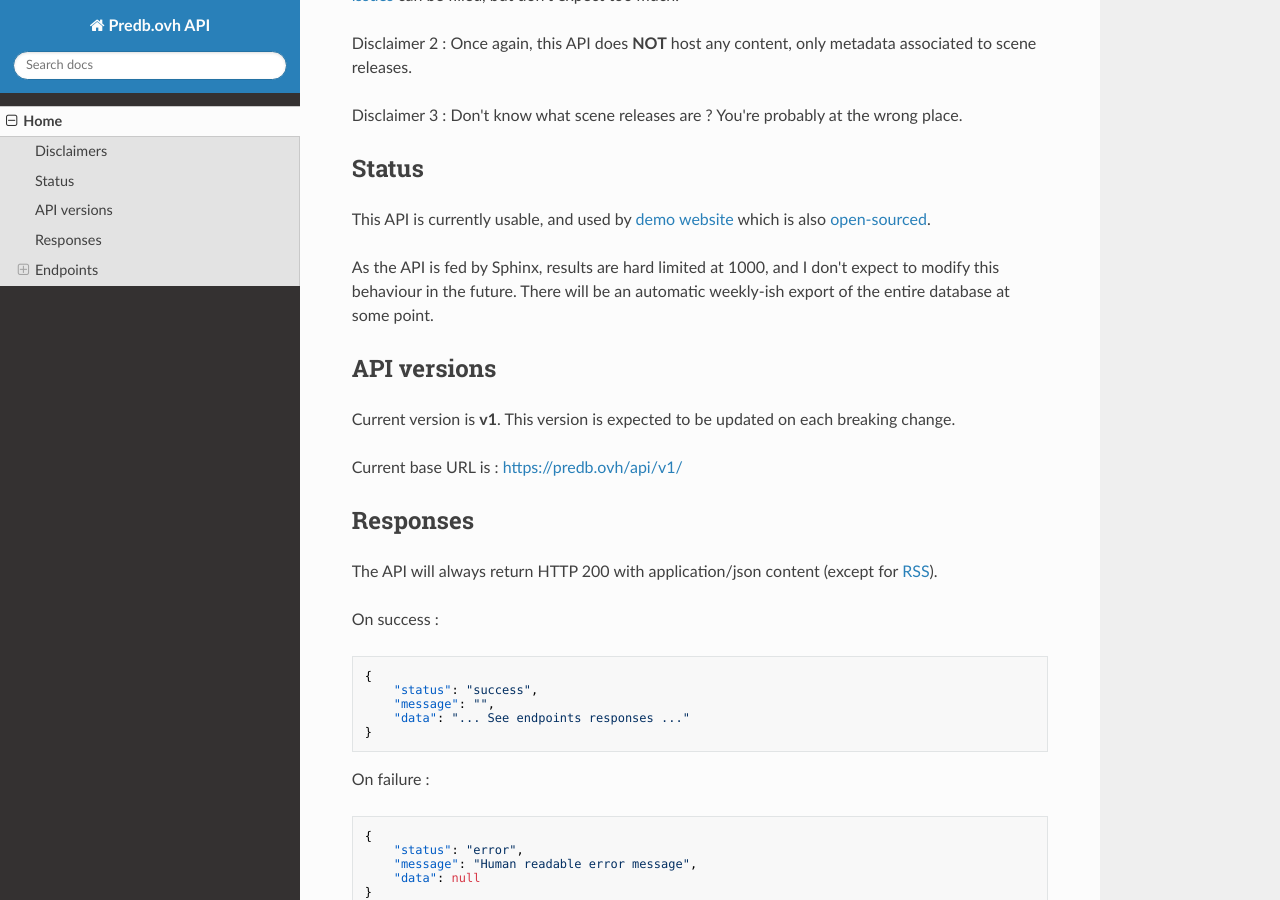
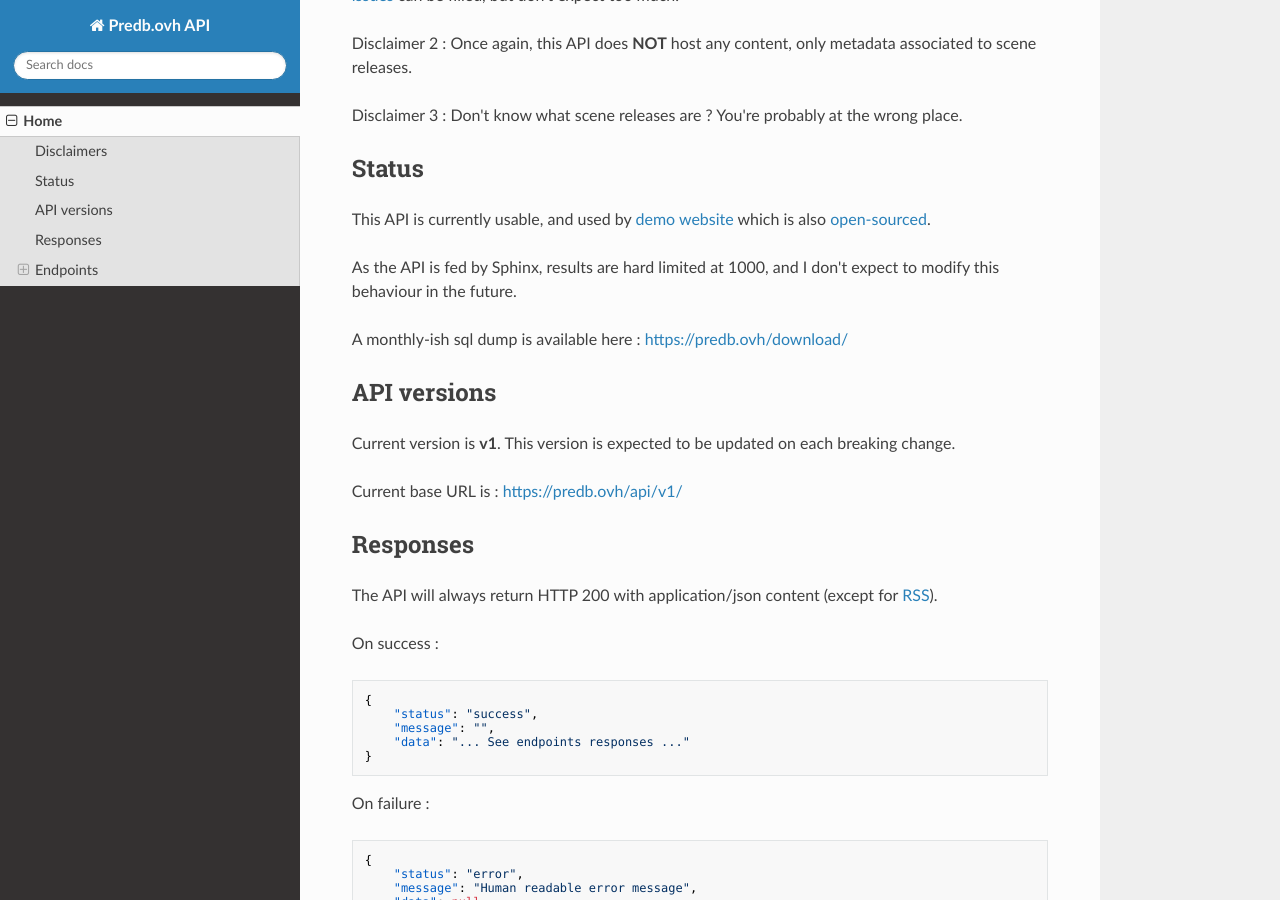
Before and after one commit to predbdotovh/pre-api, an MkDocs documentation site: the page built from docs/index.md, in a window 1280 px wide and 900 px high, scrolled down 352 px. Built offline with MkDocs 1.6.1, drawn with Linux system fonts in a browser that asks for light colours; nearby versions of some CDN libraries; some of the changed text lies outside the part shown.

Commit message:
Fix docs formating and typos

```diff
--- a/docs/index.md
+++ b/docs/index.md
@@ -15,10 +15,13 @@ Disclaimer 3 : Don't know what scene releases are ? You're probably at the wrong
 
 ## Status
 
-This API is currently usable, and used by [demo website](https://predb.ovh/) which is also [open-sourced](https://github.com/predbdotovh/website-vuejs).
+This API is currently usable, and used by [demo website](https://predb.ovh/) which is
+also [open-sourced](https://github.com/predbdotovh/website-vuejs).
 
-As the API is fed by Sphinx, results are hard limited at 1000, and I don't expect to modify this behaviour in the future.
-There will be an automatic weekly-ish export of the entire database at some point.
+As the API is fed by Sphinx, results are hard limited at 1000, and I don't expect to modify this behaviour in the
+future.
+
+A monthly-ish sql dump is available here : [https://predb.ovh/download/](https://predb.ovh/download/)
 
 ## API versions
 
@@ -270,8 +274,7 @@ This method is the exact clone of [GET /](#get), formatted using RSS2.0 spec.
 
 ### GET /stats
 
-Basic stats about internal database health
-Generate database statistics
+Basic stats about internal database health.
 
 - Cache : 60 seconds
 - Usage : Keep track of current database status and response times
@@ -308,8 +311,8 @@ None
 
 ### GET /ws
 
-A websocket endpoint, sending near realtime updates.
-To use this, you need to bind using a [Websocket](https://developer.mozilla.org/en-US/docs/Web/API/WebSockets_API/Writing_WebSocket_client_applications).
+A websocket endpoint, sending near realtime updates. To use this, you need to bind using
+a [Websocket](https://developer.mozilla.org/en-US/docs/Web/API/WebSockets_API/Writing_WebSocket_client_applications).
 
 - Cache : None
 - Usage : Realtime updates
```
Also changed, not shown: other parts of docs/index.md (+3 -2 lines).
